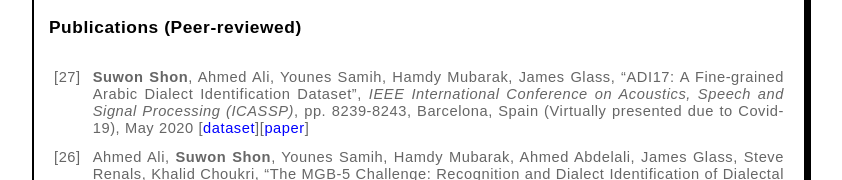
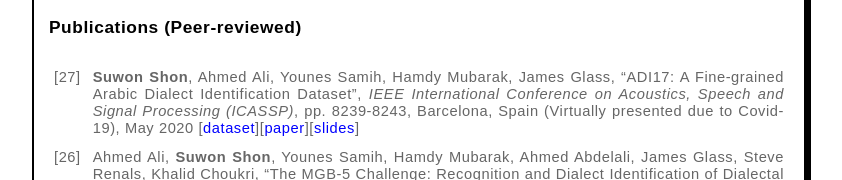
Before and after one commit to swshon/swshon.github.io, a plain HTML site: page index.html in a window 1280 px wide. Shown: the part 1663-1843 px from the top of the page, without its empty margins (221-1063 px from the left). Drawn offline with Linux system fonts and the light colour scheme.

Commit message:
adi17 slides update

```diff
--- a/index.html
+++ b/index.html
@@ -129,7 +129,7 @@
         <table><tr><td align=left>
           <table cellpadding="5">
 
-            <tbody><tr><td align="right" valign="top">[27]</td><td> <b>Suwon Shon</b>, Ahmed Ali, Younes Samih, Hamdy Mubarak, James Glass, “ADI17: A Fine-grained Arabic Dialect Identification Dataset”, <i>IEEE International Conference on Acoustics, Speech and Signal Processing (ICASSP)</i>, pp. 8239-8243, Barcelona, Spain (Virtually presented due to Covid-19), May 2020 [<a href="http://groups.csail.mit.edu/sls/downloads/adi17/" target="_blank">dataset</a>][<a href="pdf/shon_2020_adi17.pdf" target="_blank">paper</a>]</td></tr></tbody>
+            <tbody><tr><td align="right" valign="top">[27]</td><td> <b>Suwon Shon</b>, Ahmed Ali, Younes Samih, Hamdy Mubarak, James Glass, “ADI17: A Fine-grained Arabic Dialect Identification Dataset”, <i>IEEE International Conference on Acoustics, Speech and Signal Processing (ICASSP)</i>, pp. 8239-8243, Barcelona, Spain (Virtually presented due to Covid-19), May 2020 [<a href="http://groups.csail.mit.edu/sls/downloads/adi17/" target="_blank">dataset</a>][<a href="pdf/shon_2020_adi17.pdf" target="_blank">paper</a>][<a href="pdf/shon_2020_adi17_slides.pdf" target="_blank">slides</a>]</td></tr></tbody>
 
             <tbody><tr><td align="right" valign="top">[26]</td><td> Ahmed Ali, <b>Suwon Shon</b>, Younes Samih, Hamdy Mubarak, Ahmed Abdelali, James Glass, Steve Renals, Khalid Choukri, “The MGB-5 Challenge: Recognition and Dialect Identification of Dialectal Arabic Speech”, <i>IEEE Automatic Speech Recognition and Understanding (ASRU) Workshop</i>, pp. 1026-1033, Singapore, December 2019 [<a href="http://www.mgb-challenge.org/MGB-5.html" target="_blank">website</a>][<a href="pdf/ali_asru2019_mgb5.pdf" target="_blank">paper</a>][<a href="pdf/mgb5_overview_slides.pdf" target="_blank">slides</a>]</td></tr></tbody>
 
```
Also changed, not shown: 1 other file.
